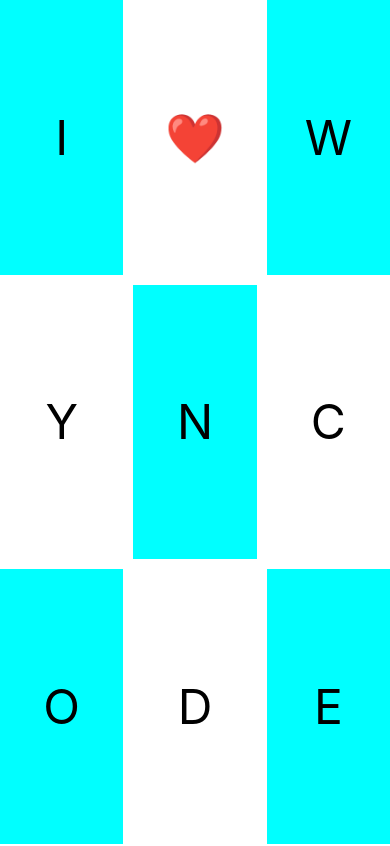
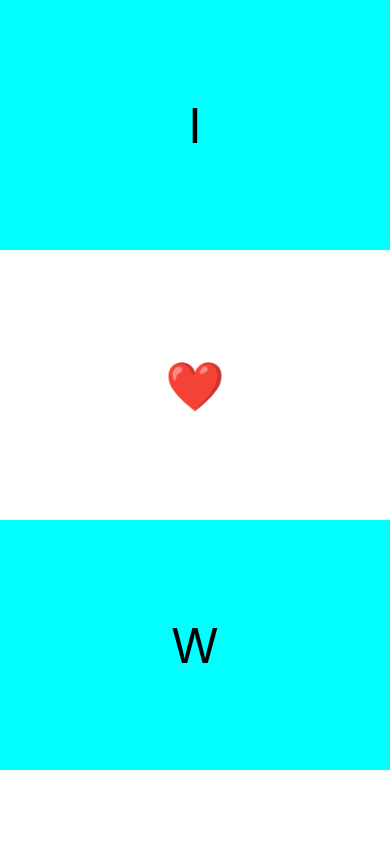
Before and after one commit to JajuanX/gridByExample, a React (Create React App) app: page / in a window 390 px wide. Shown: the top 846 px of the page. Built offline with nearby package versions, Linux system fonts and the light colour scheme.

Commit message:
Grid areas

```diff
--- a/src/App.css
+++ b/src/App.css
@@ -16,12 +16,6 @@
   place-items: center;
   width: 100%;
   font-size: 3rem;
-}
-
-.box.I {
-  background-color: aqua;
-  grid-column: 1;
-  grid-row: 1;
 }
 
 .box.Heart {
@@ -65,3 +59,80 @@
   background-color: aqua;
 
 }
+
+@media only screen and (max-width: 600px) {
+  .container {
+    height: 100vh;
+    display: grid;
+    grid-template-columns: 1fr;
+    grid-gap: 10px;
+    grid-template-areas:
+    "I"
+    "Love"
+    "W"
+    "Y"
+    "N"
+    "C"
+    "O"
+    "D"
+    "E";
+  }
+  .box {
+    display: grid;
+    place-items: center;
+    height: 250px;
+    width: 100%;
+    font-size: 3rem;
+  }
+
+  .box.I {
+    background-color: aqua;
+    grid-area: I;
+  }
+
+  .box.Heart {
+    grid-area: Love;
+
+  }
+
+  .box.W {
+    background-color: aqua;
+    grid-area: W;
+
+  }
+
+  .box.Y {
+    grid-area: Y;
+
+  }
+
+  .box.N {
+    background-color: aqua;
+    grid-area: N;
+
+  }
+
+  .box.C {
+    grid-area: C;
+
+  }
+
+  .box.O {
+    background-color: aqua;
+    grid-area: O;
+
+  }
+
+  .box.D {
+    grid-area: D;
+
+  }
+
+  .box.E {
+    background-color: aqua;
+    grid-area: E;
+
+  }
+
+
+}
```
